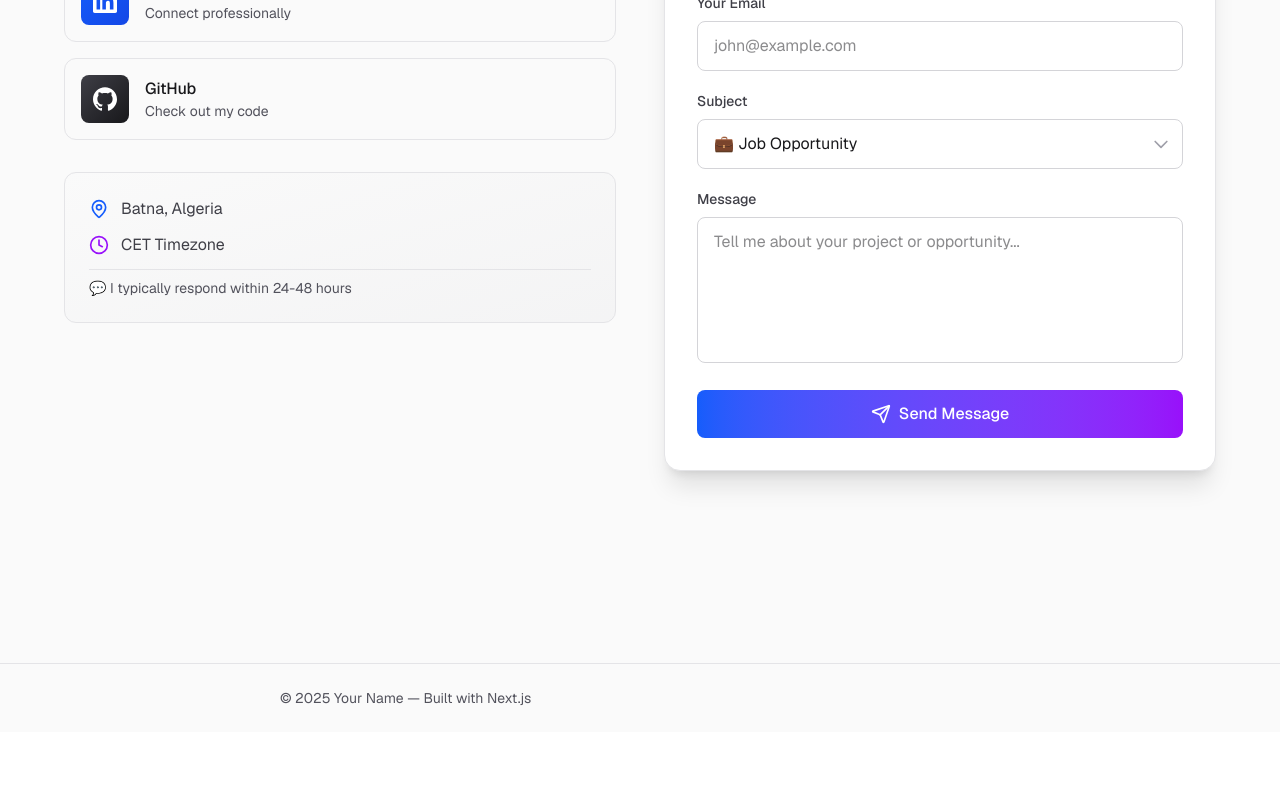
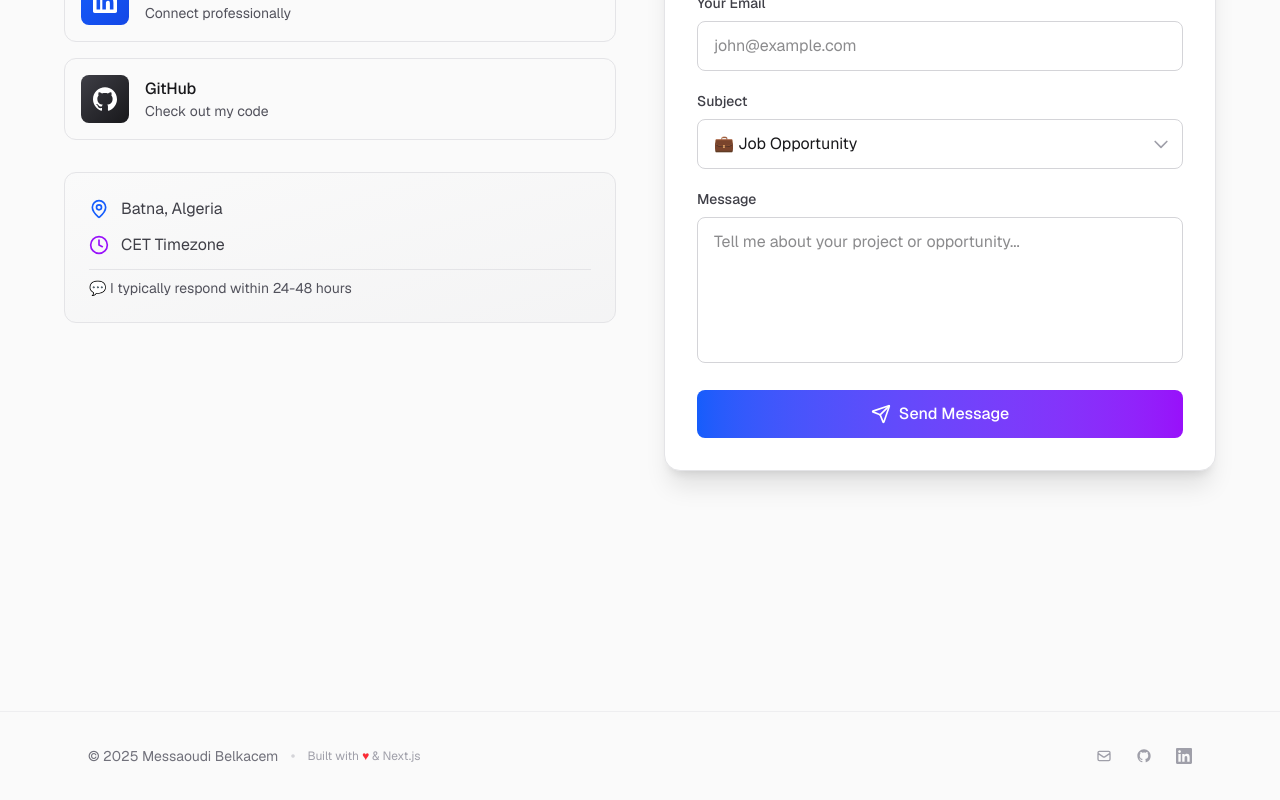
Before and after one commit to Messaoudi-Belkacem/bmdev-v2, a Next.js app: page / in a window 1280 px wide. Shown: the part 8252-9052 px from the top of the page. Before the commit the page ends 8984 px from the top, so only its background shows below. Built offline with nearby package versions, Linux system fonts and the light colour scheme.

Commit message:
update Contact and Footer components: change email and social links, enhance footer layout and styling

```diff
--- a/app/components/Contact/Contact.tsx
+++ b/app/components/Contact/Contact.tsx
@@ -57,7 +57,7 @@
 							</h3>
 
 							<a
-								href="mailto:your.email@example.com"
+								href="mailto:wailmessaoudi806@gmail.com"
 								className="group flex items-center gap-4 p-4 rounded-xl bg-zinc-50 dark:bg-zinc-800/50 border border-zinc-200 dark:border-zinc-700 hover:border-blue-500 dark:hover:border-blue-500 transition-all duration-300 hover:shadow-lg hover:shadow-blue-500/10"
 							>
 								<div className="w-12 h-12 rounded-lg bg-linear-to-br from-blue-500 to-cyan-500 flex items-center justify-center group-hover:scale-110 transition-transform duration-300">
@@ -65,12 +65,12 @@
 								</div>
 								<div>
 									<p className="font-medium text-zinc-900 dark:text-zinc-100">Email</p>
-									<p className="text-sm text-zinc-600 dark:text-zinc-400">your.email@example.com</p>
+									<p className="text-sm text-zinc-600 dark:text-zinc-400">wailmessaoudi806@gmail.com</p>
 								</div>
 							</a>
 
 							<a
-								href="https://linkedin.com/in/yourprofile"
+								href="https://www.linkedin.com/in/belkacem-messaoudi-a95591230/"
 								target="_blank"
 								rel="noopener noreferrer"
 								className="group flex items-center gap-4 p-4 rounded-xl bg-zinc-50 dark:bg-zinc-800/50 border border-zinc-200 dark:border-zinc-700 hover:border-blue-600 dark:hover:border-blue-600 transition-all duration-300 hover:shadow-lg hover:shadow-blue-600/10"
@@ -85,7 +85,7 @@
 							</a>
 
 							<a
-								href="https://github.com/yourusername"
+								href="https://github.com/Messaoudi-Belkacem"
 								target="_blank"
 								rel="noopener noreferrer"
 								className="group flex items-center gap-4 p-4 rounded-xl bg-zinc-50 dark:bg-zinc-800/50 border border-zinc-200 dark:border-zinc-700 hover:border-purple-500 dark:hover:border-purple-500 transition-all duration-300 hover:shadow-lg hover:shadow-purple-500/10"
--- a/app/components/Footer/Footer.tsx
+++ b/app/components/Footer/Footer.tsx
@@ -1,9 +1,69 @@
-// Minimal Footer component
+'use client';
+
 export default function Footer() {
+	const currentYear = new Date().getFullYear();
+
+	const socialLinks = [
+		{
+			name: 'Email',
+			href: 'mailto:wailmessaoudi806@gmail.com',
+			icon: (
+				<svg className="w-4 h-4" fill="none" stroke="currentColor" viewBox="0 0 24 24">
+					<path strokeLinecap="round" strokeLinejoin="round" strokeWidth={2} d="M3 8l7.89 5.26a2 2 0 002.22 0L21 8M5 19h14a2 2 0 002-2V7a2 2 0 00-2-2H5a2 2 0 00-2 2v10a2 2 0 002 2z" />
+				</svg>
+			),
+		},
+		{
+			name: 'GitHub',
+			href: 'https://github.com/Messaoudi-Belkacem',
+			icon: (
+				<svg className="w-4 h-4" fill="currentColor" viewBox="0 0 24 24">
+					<path fillRule="evenodd" d="M12 2C6.477 2 2 6.484 2 12.017c0 4.425 2.865 8.18 6.839 9.504.5.092.682-.217.682-.483 0-.237-.008-.868-.013-1.703-2.782.605-3.369-1.343-3.369-1.343-.454-1.158-1.11-1.466-1.11-1.466-.908-.62.069-.608.069-.608 1.003.07 1.531 1.032 1.531 1.032.892 1.53 2.341 1.088 2.91.832.092-.647.35-1.088.636-1.338-2.22-.253-4.555-1.113-4.555-4.951 0-1.093.39-1.988 1.029-2.688-.103-.253-.446-1.272.098-2.65 0 0 .84-.27 2.75 1.026A9.564 9.564 0 0112 6.844c.85.004 1.705.115 2.504.337 1.909-1.296 2.747-1.027 2.747-1.027.546 1.379.202 2.398.1 2.651.64.7 1.028 1.595 1.028 2.688 0 3.848-2.339 4.695-4.566 4.943.359.309.678.92.678 1.855 0 1.338-.012 2.419-.012 2.747 0 .268.18.58.688.482A10.019 10.019 0 0022 12.017C22 6.484 17.522 2 12 2z" clipRule="evenodd" />
+				</svg>
+			),
+		},
+		{
+			name: 'LinkedIn',
+			href: 'https://www.linkedin.com/in/belkacem-messaoudi-a95591230/',
+			icon: (
+				<svg className="w-4 h-4" fill="currentColor" viewBox="0 0 24 24">
+					<path d="M20.447 20.452h-3.554v-5.569c0-1.328-.027-3.037-1.852-3.037-1.853 0-2.136 1.445-2.136 2.939v5.667H9.351V9h3.414v1.561h.046c.477-.9 1.637-1.85 3.37-1.85 3.601 0 4.267 2.37 4.267 5.455v6.286zM5.337 7.433c-1.144 0-2.063-.926-2.063-2.065 0-1.138.92-2.063 2.063-2.063 1.14 0 2.064.925 2.064 2.063 0 1.139-.925 2.065-2.064 2.065zm1.782 13.019H3.555V9h3.564v11.452zM22.225 0H1.771C.792 0 0 .774 0 1.729v20.542C0 23.227.792 24 1.771 24h20.451C23.2 24 24 23.227 24 22.271V1.729C24 .774 23.2 0 22.222 0h.003z"/>
+				</svg>
+			),
+		},
+	];
+
 	return (
-		<footer className="border-t border-zinc-200 dark:border-zinc-800 mt-12">
-			<div className="max-w-3xl mx-auto px-6 py-6 text-sm text-zinc-600 dark:text-zinc-400">
-				© {new Date().getFullYear()} Your Name — Built with Next.js
+		<footer className="border-t border-zinc-200/50 dark:border-zinc-800/50 mt-24">
+			<div className="max-w-6xl mx-auto px-6 py-8">
+				<div className="flex flex-col sm:flex-row items-center justify-between gap-6">
+					{/* Copyright */}
+					<div className="flex flex-col sm:flex-row items-center gap-2 sm:gap-3">
+						<p className="text-sm text-zinc-500 dark:text-zinc-500">
+							© {currentYear} Messaoudi Belkacem
+						</p>
+						<span className="hidden sm:inline text-zinc-300 dark:text-zinc-700">•</span>
+						<p className="text-xs text-zinc-400 dark:text-zinc-600">
+							Built with <span className="text-red-500">♥</span> & Next.js
+						</p>
+					</div>
+
+					{/* Social Links */}
+					<div className="flex items-center gap-6">
+						{socialLinks.map((social) => (
+							<a
+								key={social.name}
+								href={social.href}
+								target="_blank"
+								rel="noopener noreferrer"
+								className="text-zinc-400 dark:text-zinc-600 hover:text-zinc-900 dark:hover:text-zinc-300 transition-colors"
+								aria-label={social.name}
+							>
+								{social.icon}
+							</a>
+						))}
+					</div>
+				</div>
 			</div>
 		</footer>
 	);
```
Also changed, not shown: 1 other file (tests, documents, lock files or other folders).
